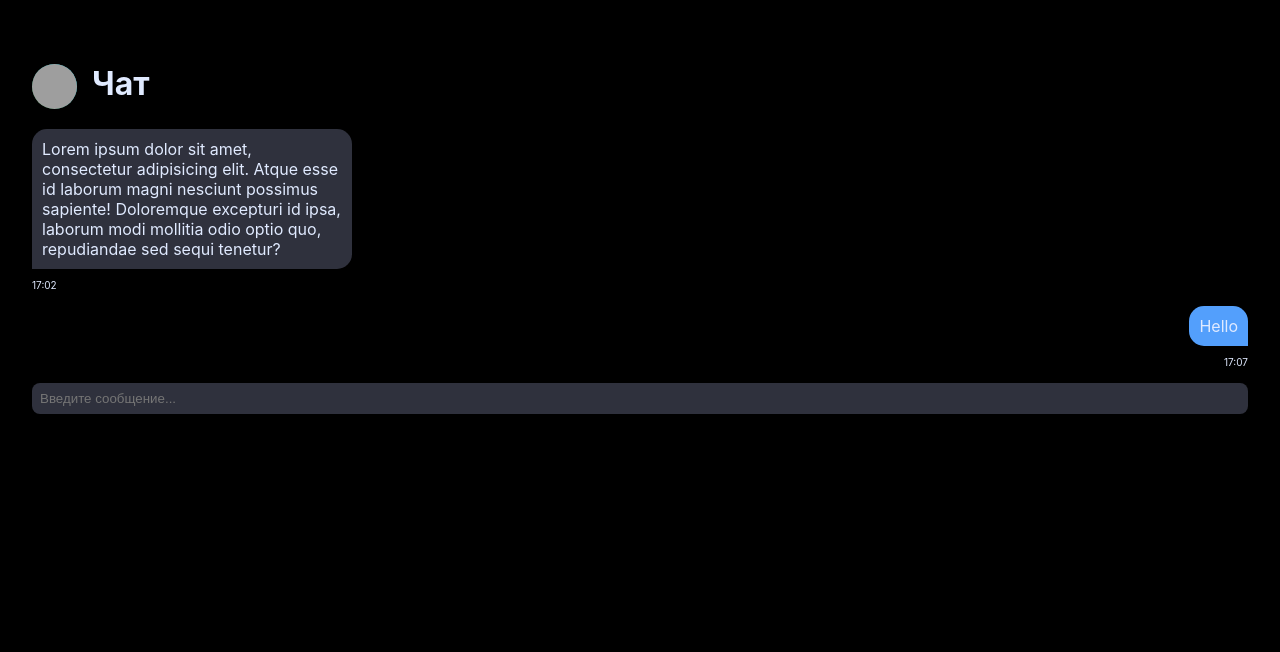
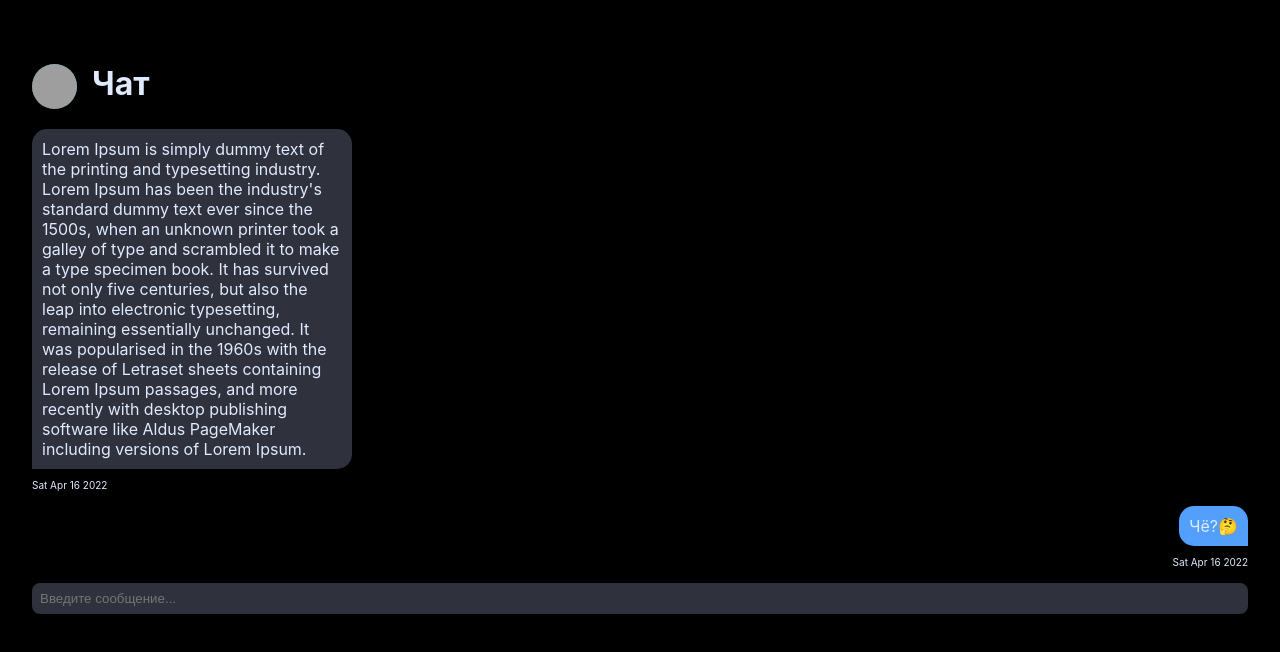
Before and after one commit to kravchuk21/chat, a Next.js app: page /dialog/1 in a window 1280 px wide. Shown: the top 652 px of the page. Built offline with nearby package versions, Linux system fonts and the light colour scheme; grey boxes are pictures that could not be loaded.

Commit message:
layout: message to component

```diff
--- /dev/null
+++ b/components/Message/Message.module.css
@@ -0,0 +1,31 @@
+
+.messageBlock {
+    width: 100%;
+    display: flex;
+    margin-top: 15px;
+    margin-bottom: 15px;
+    flex-direction: column;
+}
+
+.messageBlock.me {
+    align-items: flex-end;
+}
+
+.message {
+    background-color: var(--blackgrey);
+    padding: 10px;
+    border-radius: 15px 15px 15px 0;
+    max-width: 320px;
+}
+
+.messageBlock.me .message {
+    background-color: var(--blue);
+    border-radius: 15px 15px 0 15px;
+    text-align: right;
+}
+
+.time {
+    display: block;
+    font-size: 10px;
+    margin-top: 10px;
+}
--- /dev/null
+++ b/components/Message/index.tsx
@@ -0,0 +1,18 @@
+import React from 'react';
+import styles from './Message.module.css'
+import classNames from "classnames";
+
+type MessageType = {
+    message: string
+    createdAt: Date
+    isMe: boolean
+}
+
+export const Message: React.FC<MessageType> = ({message, createdAt, isMe}) => {
+    return (
+        <div className={classNames(styles.messageBlock, {[styles.me]: isMe})}>
+            <div className={styles.message}>{message}</div>
+            <span className={styles.time}>{createdAt.toDateString()}</span>
+        </div>
+    );
+};
--- a/package.json
+++ b/package.json
@@ -9,6 +9,8 @@
     "lint": "next lint"
   },
   "dependencies": {
+    "@types/classnames": "^2.3.1",
+    "classnames": "^2.3.1",
     "next": "12.1.5",
     "react": "18.0.0",
     "react-dom": "18.0.0"
--- a/pages/dialog/[id].tsx
+++ b/pages/dialog/[id].tsx
@@ -3,6 +3,7 @@
 import styles from '../../styles/Dialog.module.css'
 import {Header} from "../../components/Header";
 import {Input} from '../../components/Input';
+import {Message} from "../../components/Message";
 
 const Dialog: NextPage = () => {
     return (
@@ -13,19 +14,12 @@
             </Head>
             <Header/>
             <div className={styles.messages}>
-                <div className={styles.messageBlock}>
-                    <div className={styles.message}>
-                        Lorem ipsum dolor sit amet, consectetur adipisicing elit. Atque esse id laborum magni nesciunt
-                        possimus sapiente! Doloremque excepturi id ipsa, laborum modi mollitia odio optio quo,
-                        repudiandae
-                        sed sequi tenetur?
-                    </div>
-                    <span className={styles.time}>17:02</span>
-                </div>
-                <div className={`${styles.me} ${styles.messageBlock}`}>
-                    <div className={styles.message}>Hello</div>
-                    <span className={styles.time}>17:07</span>
-                </div>
+                <Message
+                    message={"Lorem Ipsum is simply dummy text of the printing and typesetting industry. Lorem Ipsum has been the industry's standard dummy text ever since the 1500s, when an unknown printer took a galley of type and scrambled it to make a type specimen book. It has survived not only five centuries, but also the leap into electronic typesetting, remaining essentially unchanged. It was popularised in the 1960s with the release of Letraset sheets containing Lorem Ipsum passages, and more recently with desktop publishing software like Aldus PageMaker including versions of Lorem Ipsum."}
+                    createdAt={new Date()} isMe={false}/>
+                <Message
+                    message={"Чё?🤔"}
+                    createdAt={new Date()} isMe={true}/>
             </div>
             <Input placeholder="Введите сообщение..."/>
         </div>
--- a/styles/Dialog.module.css
+++ b/styles/Dialog.module.css
@@ -1,34 +1,3 @@
 .messages {
     width: 100%;
 }
-
-.messageBlock {
-    width: 100%;
-    display: flex;
-    margin-top: 15px;
-    margin-bottom: 15px;
-    flex-direction: column;
-}
-
-.messageBlock.me {
-    align-items: flex-end;
-}
-
-.message {
-    background-color: var(--blackgrey);
-    padding: 10px;
-    border-radius: 15px 15px 15px 0;
-    max-width: 320px;
-}
-
-.messageBlock.me .message {
-    background-color: var(--blue);
-    border-radius: 15px 15px 0 15px;
-    text-align: right;
-}
-
-.time {
-    display: block;
-    font-size: 10px;
-    margin-top: 10px;
-}
```
Also changed, not shown: 1 other file (tests, documents, lock files or other folders).
